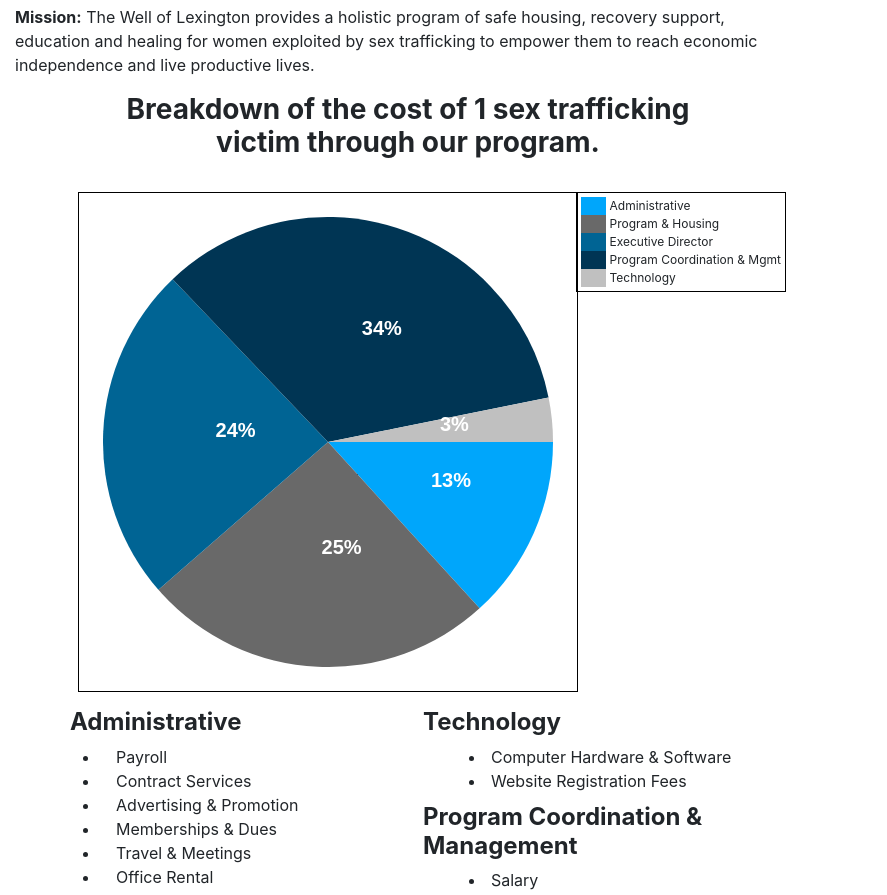
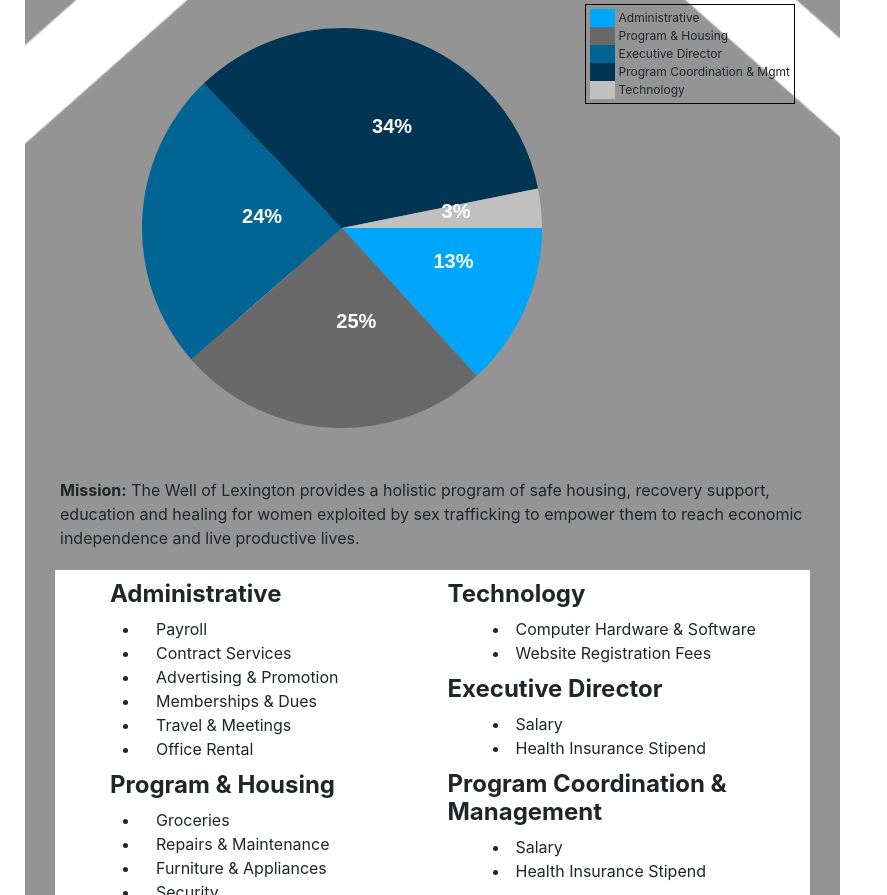
Before and after one commit to demoncowgirl/well-piechart, a plain HTML site: page index.html in a window 1280 px wide. Shown: the part 488-1383 px from the top of the page, without its empty margins (0-887 px from the left). Drawn offline with nearby package versions, Linux system fonts and the light colour scheme.

Commit message:
adds house background

```diff
--- a/index.html
+++ b/index.html
@@ -3,13 +3,30 @@
 <head>
     <link rel="stylesheet" href="https://stackpath.bootstrapcdn.com/bootstrap/4.1.3/css/bootstrap.min.css" integrity="sha384-MCw98/SFnGE8fJT3GXwEOngsV7Zt27NXFoaoApmYm81iuXoPkFOJwJ8ERdknLPMO" crossorigin="anonymous">
     <meta charset="UTF-8">
-    <title>The Well</title>
+    <title></title>
 
     <style>
-        body {
+        body, html {
           width: 816px;
           height: 1056px;
-          margin-top: 100px;
+
+        }
+        .bg {
+            /* The image used */
+            background-image: url("images/house60.png");
+            margin-left: 10px;
+            margin-right: 10px;
+
+            /* Full height */
+            /* height: 100%; */
+
+            /* Center and scale the image nicely */
+            background-position: center;
+            background-repeat: no-repeat;
+            background-size: cover;
+        }
+        p {
+          margin: 20px;
         }
         li {
           width:30em;
@@ -40,23 +57,21 @@
 
 </head>
 <body>
+  <div class="container">
+      <div class="bg" id="background" style="width: 815px; height: auto;">
   <div class="col-md-12">
     <div class="row">
-      <div class="col-6 ml-4"><img id="logo" src="images/WellLogo.png" alt="Well Logo"></div>
+      <div class="col-6 ml-4 mt-4"><img id="logo" src="images/WellLogo.png" alt="Well Logo"></div>
       <div class="col-1"></div>
-      <div class="col-4 ml-0 mt-5"><img id="hand" src="images/hand.jpg" alt="Palm of hand with "></div>
+      <div class="col-4 ml-4 mt-4"><img id="hand" src="images/hand.jpg" alt="Palm of hand with "></div>
     </div>
-    <br><br>
+    <br><br><br>
     <div class="row">
       <div class="col-2"></div>
       <div class="col-6">
-        <h1 id="title" style="color: #003554;"><strong>Title</strong></h1>
+        <!-- <h1 id="title" style="color: #003554;"><strong>Title</strong></h1> -->
         <h4 id="subtitle">January - December 2017</h4>
       </div>
-    </div>
-    <div class-"row">
-      <p><strong>Mission:</strong>
-        The Well of Lexington provides a holistic program of safe housing, recovery support, education and healing for women exploited by sex trafficking to empower them to reach economic independence and live productive lives.<p>
     </div>
     <div class="row">
       <div class="col-1"></div>
@@ -65,12 +80,11 @@
     </div>
       <div class="col-1"></div>
     </div>
-  </div>
   <div class="container ml-0 mr-0 justify-content-start">
     <div class="col-md-12">
       <div class="row">
         <div class="col-8">
-        <canvas id="myCanvas" class="p-4 mt-4 ml-5" style="border: 1px solid black;">
+        <canvas id="myCanvas" class="p-4 mt-4 ml-5">
         </div>
         <div class="col-4">
             <div id="myLegend" class="mt-4 ml-2 mb-0 p-1" style="font-size: 12px; width: auto; height: auto; float: right; border: 1px solid black;">Legend</div>
@@ -79,9 +93,13 @@
         </div>
       </div>
     </div>
+        <div class-"row">
+          <p><strong>Mission:</strong>
+            The Well of Lexington provides a holistic program of safe housing, recovery support, education and healing for women exploited by sex trafficking to empower them to reach economic independence and live productive lives.<p>
+        </div>
       <div class="container">
         <div class="col-md-12">
-        <div class="row">
+          <div class="row bg-white">
             <div class="col-5">
               <ul>
                 <h4><strong>Administrative</strong></h4>
@@ -103,9 +121,9 @@
               <h4><strong>Technology</strong></h4>
                 <li>Computer Hardware & Software</li>
                 <li>Website Registration Fees</li>
-            <!-- <h4><strong>Executive Director</strong></h4>
+              <h4><strong>Executive Director</strong></h4>
               <li>Salary</li>
-            <li>Health Insurance Stipend</li> -->
+              <li>Health Insurance Stipend</li>
               <h4><strong>Program Coordination & Management</strong></h4>
               <li>Salary</li>
               <li>Health Insurance Stipend</li>
@@ -113,6 +131,10 @@
           </div>
         </div>
       </div>
+    </div>
+  </div>
+  </div>
+</div>
     <script type="text/javascript" src="main.js"></script>
 </body>
 </html>
--- a/main.js
+++ b/main.js
@@ -1,6 +1,6 @@
 var myCanvas = document.getElementById("myCanvas");
-myCanvas.width = 450;
-myCanvas.height = 450;
+myCanvas.width = 400;
+myCanvas.height = 400;
 
 var myLegend = document.getElementById("myLegend");
 
```
Also changed, not shown: images/house.png (added), images/house60.png (added), images/housegradient.png (added). Lines whose indentation alone changed are shown as unchanged.
